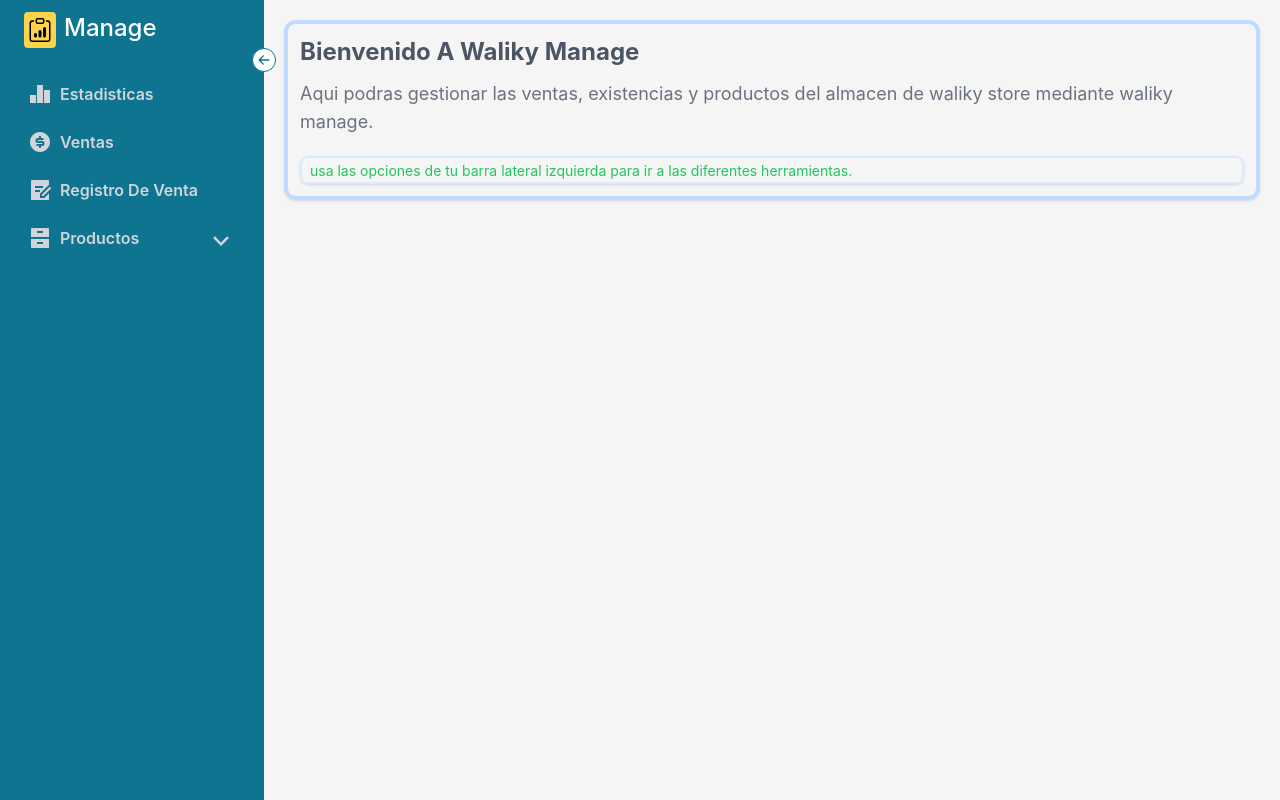
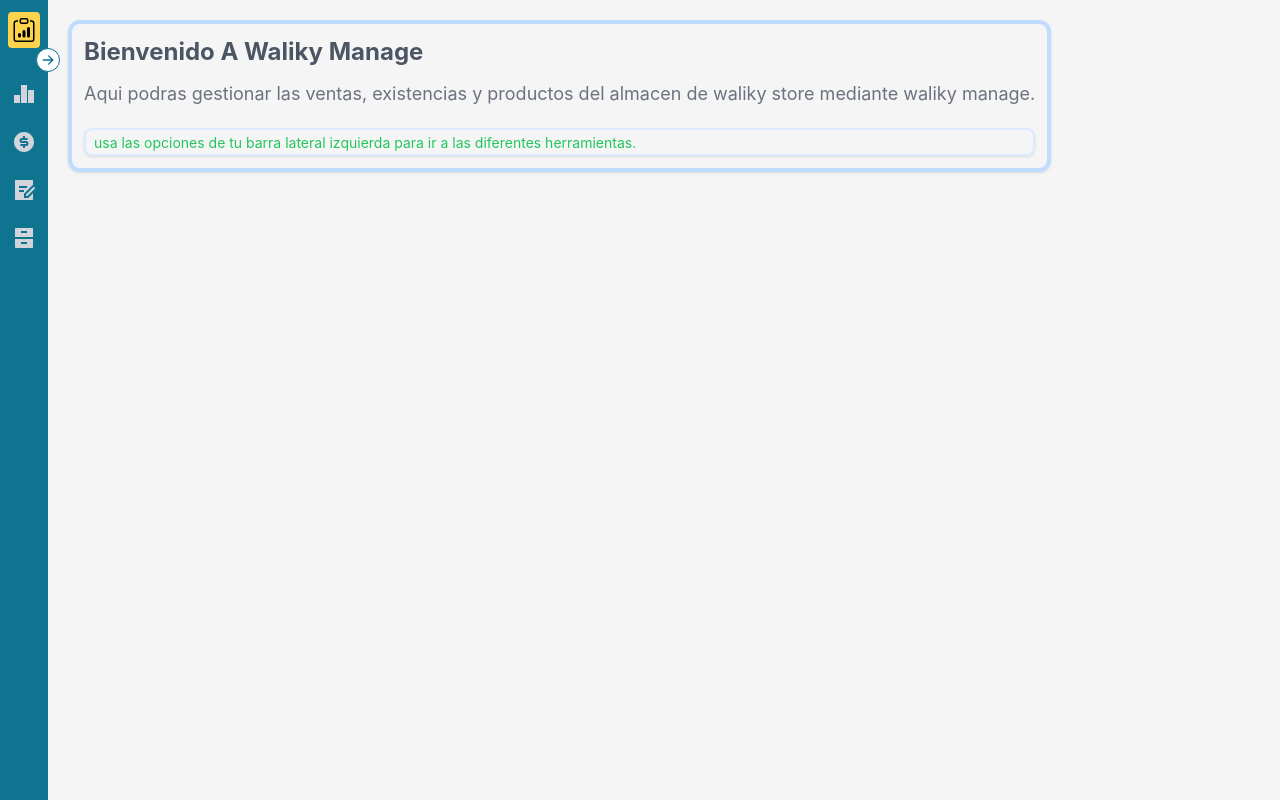
Before and after one commit to freconur/waliky-manage, a React (Create React App) app: page / in a window 1280 px wide. Built offline with nearby package versions, Linux system fonts and the light colour scheme; no server answers; the database is empty.

Commit message:
cambiando a false de valor inicial

```diff
--- a/src/components/SideBar.tsx
+++ b/src/components/SideBar.tsx
@@ -9,7 +9,7 @@
 
 
 const SideBar = () => {
-  const [openSidebar, setOpenSidebar] = useState<boolean>(true)
+  const [openSidebar, setOpenSidebar] = useState<boolean>(false)
   const [state, dispatch] = useReducer(searchIdReducer, initialStateProducts)
   const [arrowAnimation, setArrowAnimation] = useState(false)
   useEffect(() => {
```
